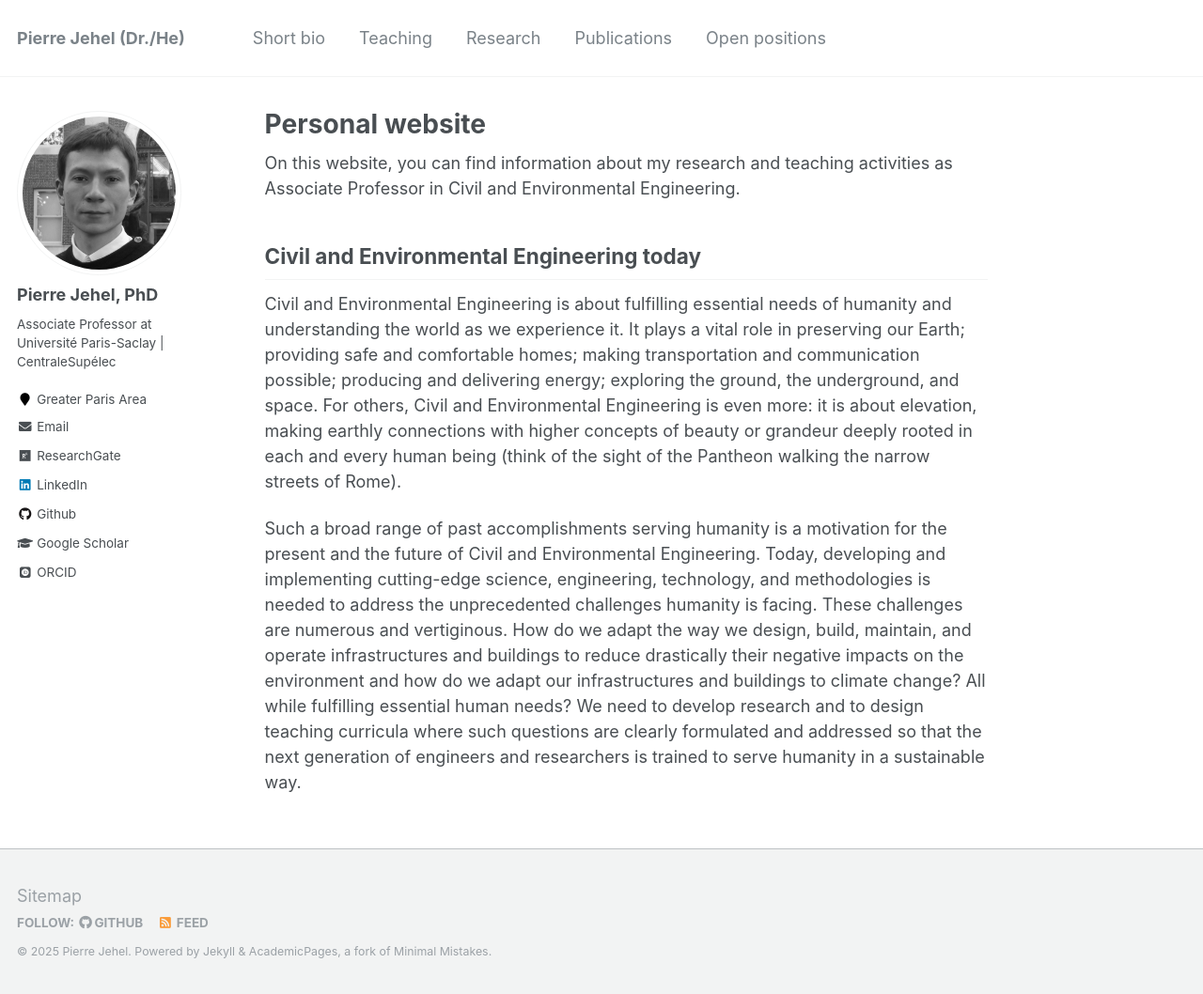
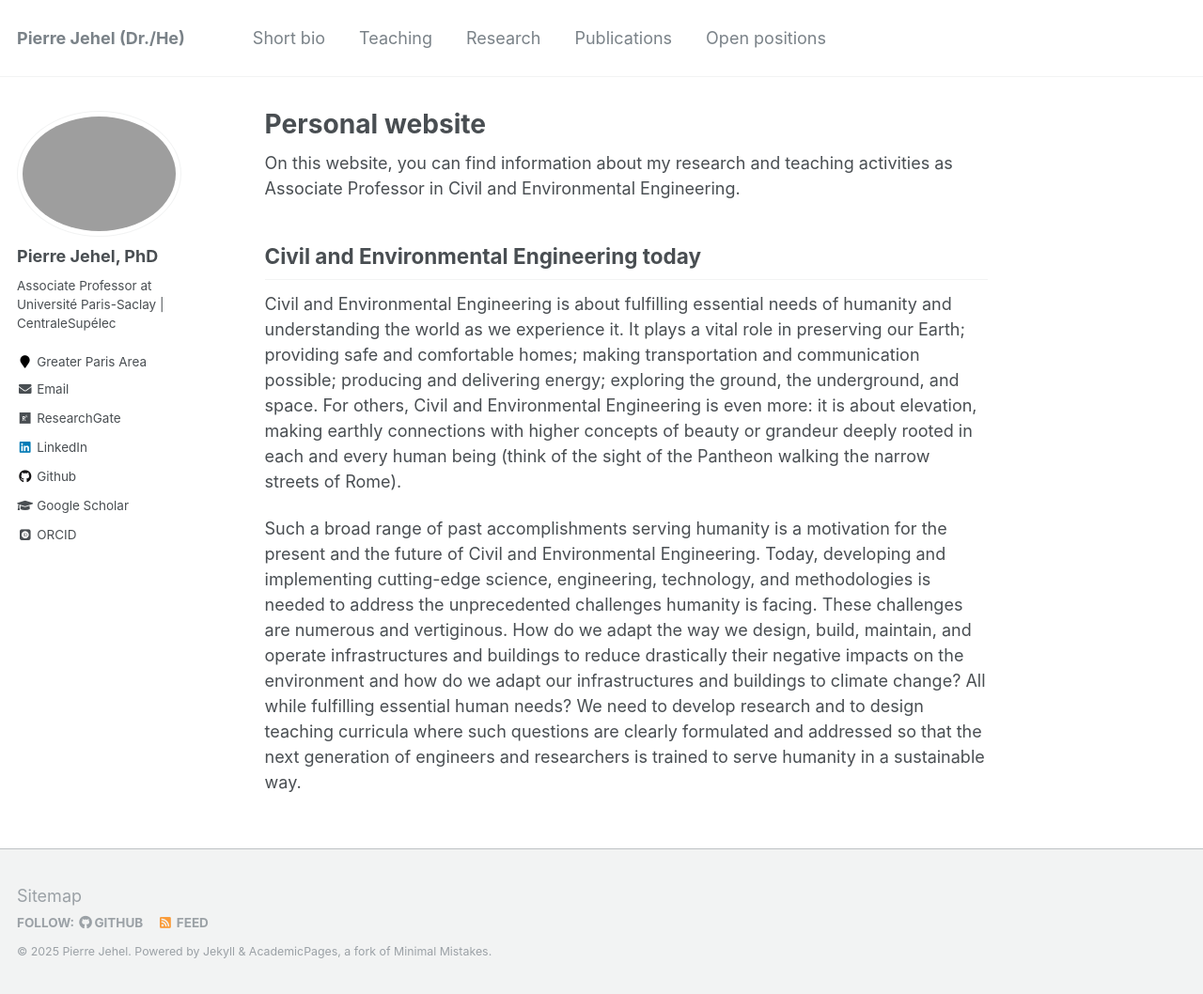
Before and after one commit to jehelp/jehelp.github.io, a Jekyll site: the page built from _pages/about.md, in a window 1280 px wide and 1058 px high. Shown: the whole window at 94% size. Built offline with Jekyll 4.4.1, drawn with Linux system fonts in a browser that asks for light colours; some web fonts are replaced.

Commit message:
new picture

```diff
--- a/_config.yml
+++ b/_config.yml
@@ -81,7 +81,7 @@ analytics:
 # Site Author
 author:
   name             : "Pierre Jehel, PhD"
-  avatar           : "Pierre_Jehel_1280x1280.png"
+  avatar           : "220928_Pierre-Jehel_portrait.jpg"
   bio              : "Associate Professor at Université Paris-Saclay | CentraleSupélec"
   location         : "Greater Paris Area"
   employer         : # "Université Paris-Saclay / CentraleSupélec"
```
